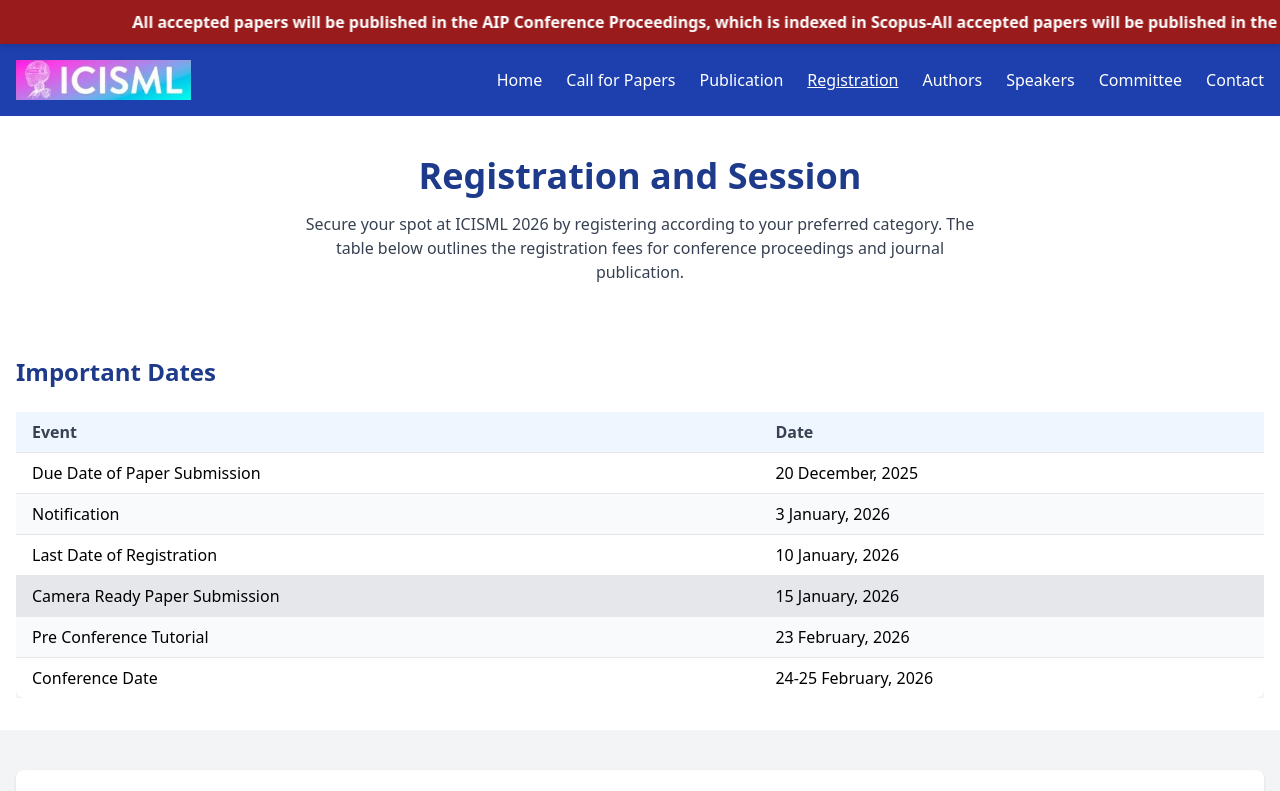
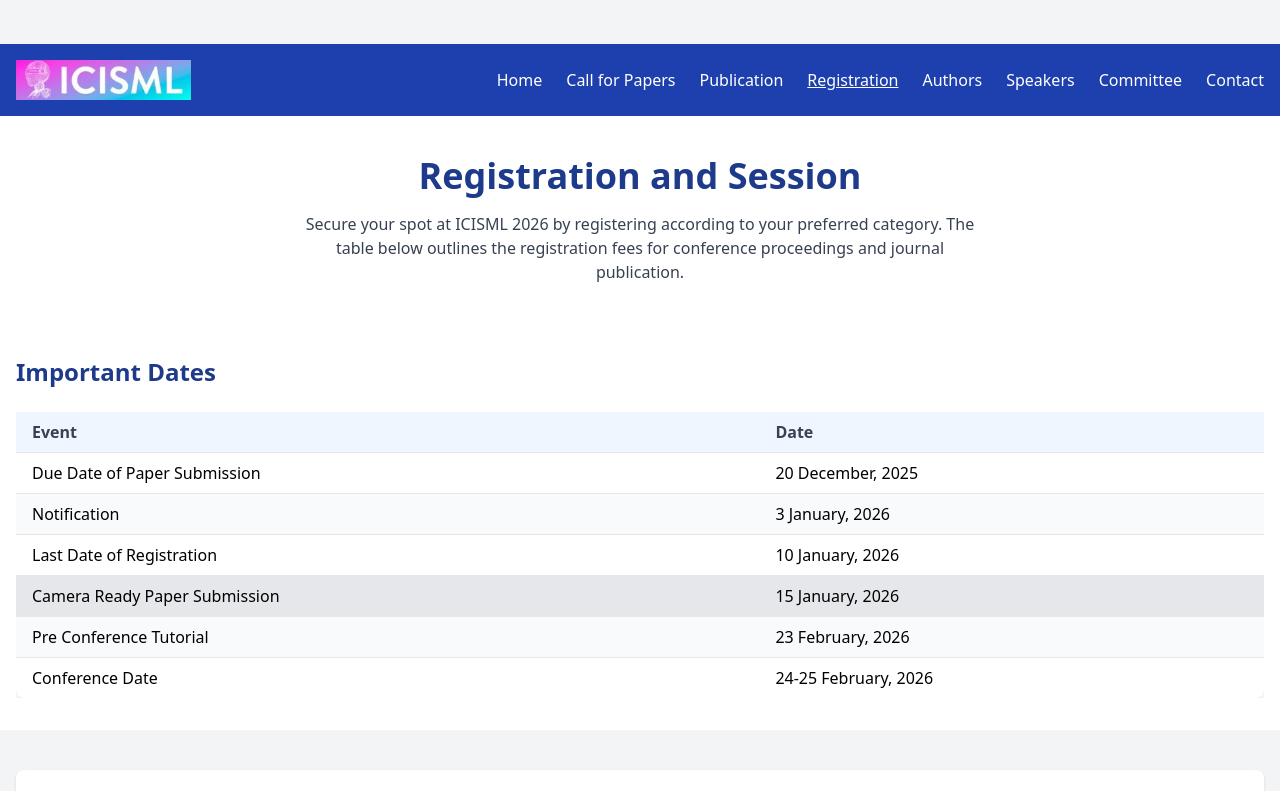
Before and after one commit to bluntlycoded/icisml, a plain HTML site: page registration.html in a window 1280 px wide. Shown: the top 791 px of the page. Drawn offline with nearby package versions, Linux system fonts and the light colour scheme.

Commit message:
Update registration.html

```diff
--- a/registration.html
+++ b/registration.html
@@ -52,12 +52,12 @@
 <body class="bg-gray-100 min-h-screen flex flex-col">
 
   <!-- TOP TICKER: paper submission closed -->
-  <div class="ticker" role="status" aria-live="polite">
+  <!-- <div class="ticker" role="status" aria-live="polite">
     <div class="ticker__track" aria-hidden="true">
 All accepted papers will be published in the AIP Conference Proceedings, which is indexed in Scopus-All accepted papers will be published in the AIP Conference Proceedings, which is indexed in Scopus-All accepted papers will be published in the AIP Conference Proceedings, which is indexed in Scopus
     </div>
     <div class="sr-only">Paper submission is closed.</div>
-  </div>
+  </div> -->
 
   <!-- Header -->
   <header class="bg-blue-800 text-white">
```
